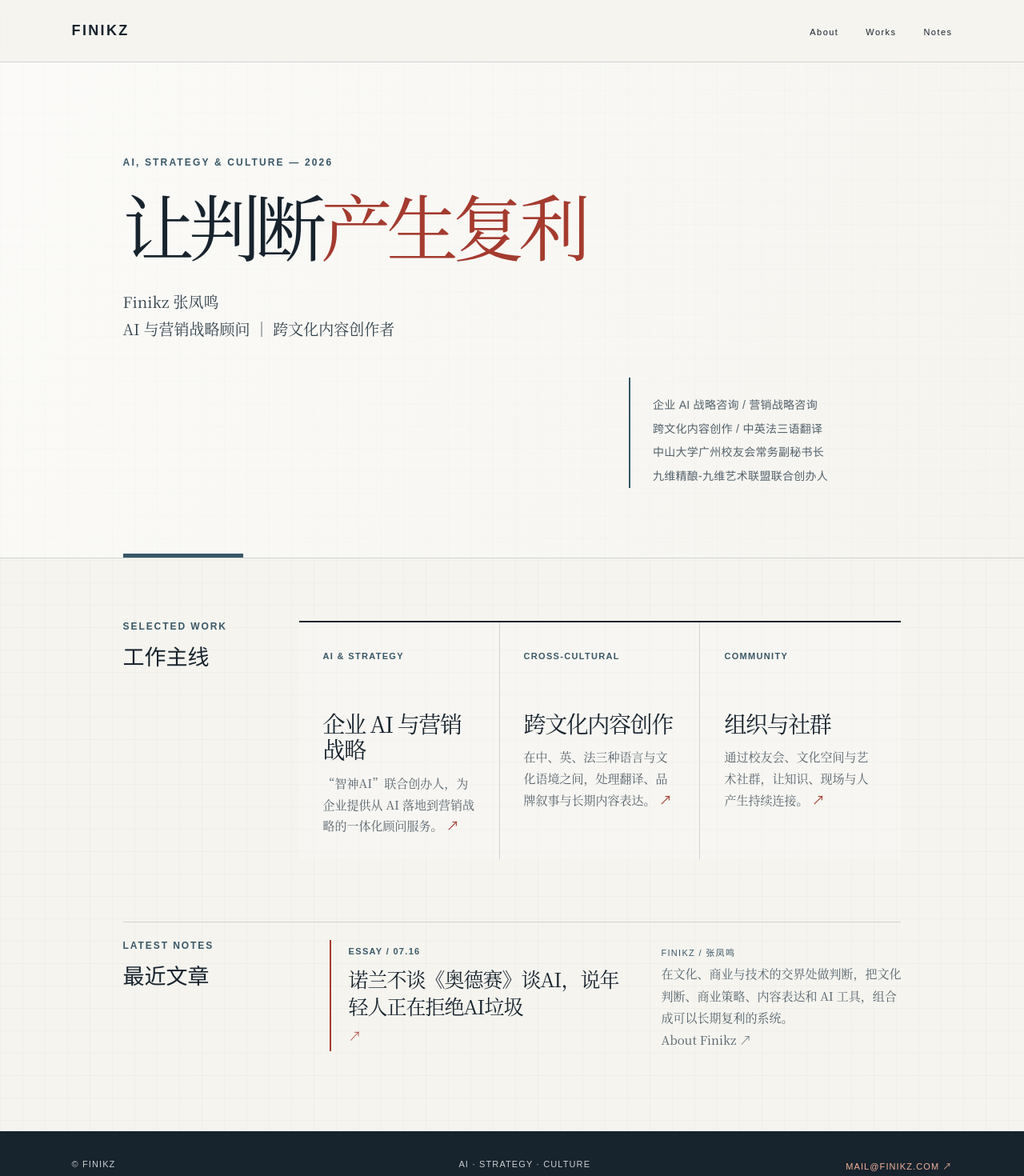
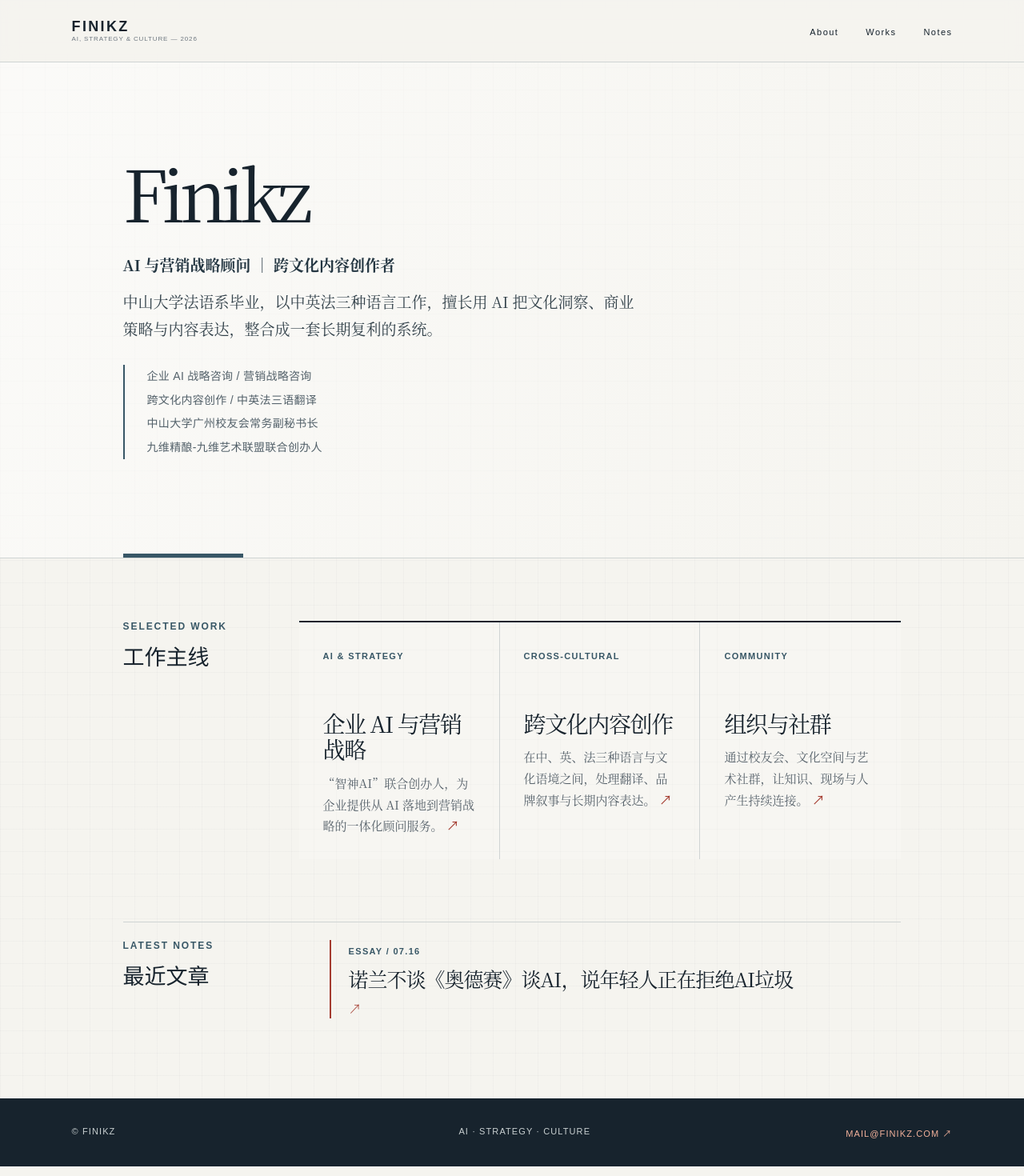
Before and after one commit to finikz/finikz.cn, a Next.js app: page / in a window 1280 px wide. Shown: the top 1470 px of the page at 80% size. Built offline with nearby package versions, Linux system fonts and the light colour scheme.

Commit message:
Refine home hero positioning

```diff
--- a/app/consulting.css
+++ b/app/consulting.css
@@ -19,8 +19,8 @@ body {
   backdrop-filter: blur(10px);
 }
 
-.brand { font-size: 18px; }
-.brand small { color: var(--muted); }
+.brand { display: flex; flex-direction: column; align-items: flex-start; gap: 2px; font-size: 18px; line-height: 1; }
+.brand-subtitle { color: #6f7880; font: 400 8px/1.2 Arial, "PingFang SC", sans-serif; letter-spacing: .11em; white-space: nowrap; }
 .nav-links { gap: 34px; font-size: 11px; }
 .nav-links a { position: relative; padding: 30px 0 27px; }
 .nav-links a:hover::after, .nav-links a.active::after { content: ""; position: absolute; right: 0; bottom: 20px; left: 0; height: 2px; background: var(--red); }
@@ -30,15 +30,17 @@ body {
 .studio-hero {
   min-height: 620px;
   padding: 118px 12vw 72px;
-  grid-template-columns: minmax(0, 1.3fr) minmax(240px, .7fr);
+  grid-template-columns: minmax(0, 1fr);
   background: linear-gradient(115deg, rgba(255,255,255,.58), rgba(245,244,239,.34));
 }
 .kicker, .eyebrow { color: #385766; font-weight: 700; }
 .studio-hero h1 { max-width: 900px; font-size: clamp(64px, 7vw, 112px); line-height: .98; letter-spacing: -.08em; white-space: nowrap; }
 .studio-hero h1 em, .page-hero h1 em, .archive-hero h1 em { color: var(--red); }
 .works-hero h1, .about-hero h1 { white-space: nowrap; }
-.studio-intro { max-width: 650px; font-size: 19px; line-height: 1.8; color: #32414a; }
-.hero-meta { margin-bottom: 15px; padding: 20px 0 0 28px; border-left: 2px solid #385766; font: 14px/2.1 Arial, "PingFang SC", sans-serif; letter-spacing: .02em; color: #53616a; }
+.studio-intro { max-width: 650px; margin-top: 30px; font-size: 19px; line-height: 1.8; color: #32414a; }
+.studio-intro strong { display: block; color: #243642; }
+.studio-intro p { margin: 12px 0 0; }
+.hero-meta { margin-top: 28px; padding: 0 0 0 28px; border-left: 2px solid #385766; font: 14px/2.1 Arial, "PingFang SC", sans-serif; letter-spacing: .02em; color: #53616a; }
 .hero-rule { left: 12vw; width: 150px; background: #385766; }
 
 .studio-work { grid-template-columns: 220px 1fr; padding: 78px 12vw 0; }
@@ -52,11 +54,9 @@ body {
 .practice-card p { max-width: 285px; font-size: 15px; color: #56616a; }
 .card-arrow { color: var(--red); }
 
-.studio-bottom { grid-template-columns: 220px minmax(0, 1fr) 300px; margin-top: 78px; }
+.studio-bottom { grid-template-columns: 220px minmax(0, 1fr); margin-top: 78px; }
 .latest-note { border-left-color: var(--red); }
 .latest-note h2 { font-size: 25px; line-height: 1.35; }
-.studio-bio { font-size: 15px; color: #53616a; }
-.studio-bio strong { color: #385766; }
 
 .page-hero, .archive-hero { padding: 10vw 12vw 6vw; background: linear-gradient(120deg, rgba(255,255,255,.64), transparent); }
 .page-hero h1 { font-size: clamp(60px, 8vw, 122px); }
@@ -99,12 +99,14 @@ footer a { color: #f2b19b; }
 
 @media (max-width: 720px) {
   .nav { height: auto; min-height: 62px; padding: 13px 20px; }
+  .brand-subtitle { font-size: 7px; letter-spacing: .08em; }
   .nav-links a { padding: 8px 0; }
   .nav-links a:hover::after, .nav-links a.active::after { bottom: 2px; }
   .studio-hero { min-height: 570px; padding: 100px 22px 62px; }
   .studio-hero h1 { font-size: clamp(44px, 12vw, 76px); }
   .about-hero h1 { font-size: clamp(44px, 12vw, 76px); }
-  .studio-intro { font-size: 16px; }
+  .studio-intro { margin-top: 22px; font-size: 16px; }
+  .hero-meta { margin-top: 22px; padding-left: 18px; font-size: 13px; }
   .studio-work { padding-top: 58px; }
   .practice-card { min-height: 0; padding: 30px 0; }
   .practice-card h2 { margin-top: 34px; }
--- a/app/page.tsx
+++ b/app/page.tsx
@@ -11,9 +11,9 @@ export default function Home() {
   const latest = articles[0];
   return <main className="studio-home" id="top">
     <SiteNav home />
-    <section className="studio-hero"><div><p className="kicker">AI, STRATEGY & CULTURE — 2026</p><h1>让判断<em>产生复利</em></h1><p className="studio-intro">Finikz 张凤鸣<br />AI 与营销战略顾问 ｜ 跨文化内容创作者</p></div><aside className="hero-meta">企业 AI 战略咨询 / 营销战略咨询<br />跨文化内容创作 / 中英法三语翻译<br />中山大学广州校友会常务副秘书长<br />九维精酿-九维艺术联盟联合创办人</aside><i className="hero-rule" /></section>
+    <section className="studio-hero"><div><h1>Finikz</h1><div className="studio-intro"><strong>AI 与营销战略顾问 ｜ 跨文化内容创作者</strong><p>中山大学法语系毕业，以中英法三种语言工作，擅长用 AI 把文化洞察、商业策略与内容表达，整合成一套长期复利的系统。</p><aside className="hero-meta">企业 AI 战略咨询 / 营销战略咨询<br />跨文化内容创作 / 中英法三语翻译<br />中山大学广州校友会常务副秘书长<br />九维精酿-九维艺术联盟联合创办人</aside></div></div><i className="hero-rule" /></section>
     <section className="studio-work" id="work"><div className="studio-label">SELECTED WORK<strong>工作主线</strong></div><div className="practice-cards">{practices.map((item) => <a className="practice-card" href={item.href} key={item.label}><span>{item.label}</span><h2>{item.name}</h2><p>{item.description}<i className="card-arrow" aria-hidden="true"> ↗</i></p></a>)}</div></section>
-    <section className="studio-bottom" id="notes"><div className="studio-label">LATEST NOTES<strong>最近文章</strong></div>{latest && <a className="latest-note" href={`/articles/${latest.slug}`}><span>ESSAY / {latest.date.slice(5).replace("-", ".")}</span><h2>{latest.title}</h2><b>↗</b></a>}<p className="studio-bio"><strong>FINIKZ / 张凤鸣</strong><br />在文化、商业与技术的交界处做判断，把文化判断、商业策略、内容表达和 AI 工具，组合成可以长期复利的系统。<br /><a href="/about">About Finikz ↗</a></p></section>
+    <section className="studio-bottom" id="notes"><div className="studio-label">LATEST NOTES<strong>最近文章</strong></div>{latest && <a className="latest-note" href={`/articles/${latest.slug}`}><span>ESSAY / {latest.date.slice(5).replace("-", ".")}</span><h2>{latest.title}</h2><b>↗</b></a>}</section>
     <footer><p>© FINIKZ</p><p>AI · STRATEGY · CULTURE</p><a href="mailto:mail@finikz.com">MAIL@FINIKZ.COM ↗</a></footer>
   </main>;
 }
--- a/components/SiteNav.tsx
+++ b/components/SiteNav.tsx
@@ -6,7 +6,10 @@ type SiteNavProps = {
 export default function SiteNav({ active, home = false }: SiteNavProps) {
   return (
     <nav className="nav" aria-label="主导航">
-      <a className="brand" href={home ? "#top" : "/"}>FINIKZ</a>
+      <a className="brand" href={home ? "#top" : "/"}>
+        FINIKZ
+        <span className="brand-subtitle">AI, STRATEGY &amp; CULTURE — 2026</span>
+      </a>
       <div className="nav-links">
         <a className={active === "about" ? "active" : undefined} href="/about">About</a>
         <a className={active === "works" ? "active" : undefined} href="/works">Works</a>
```
